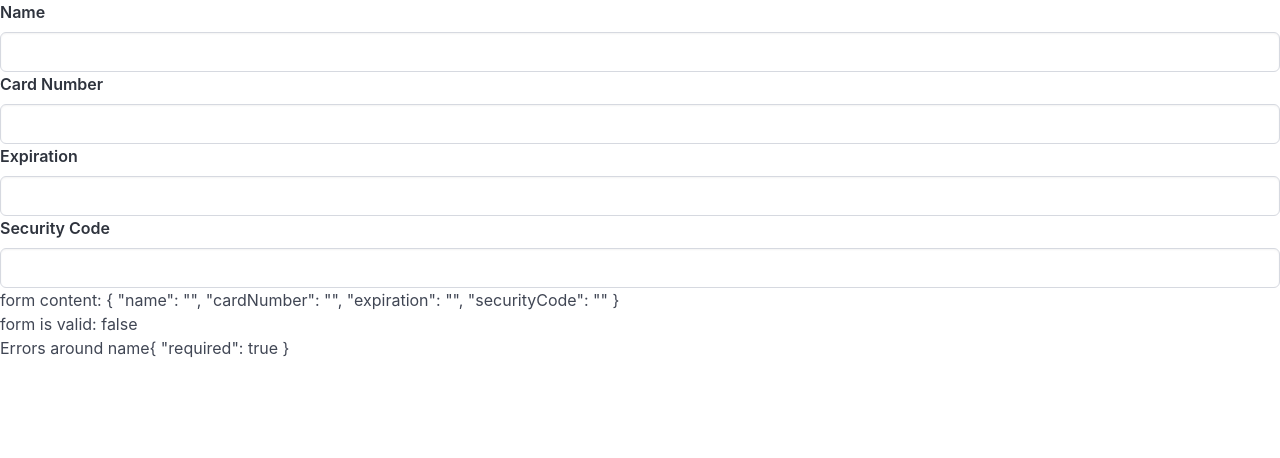
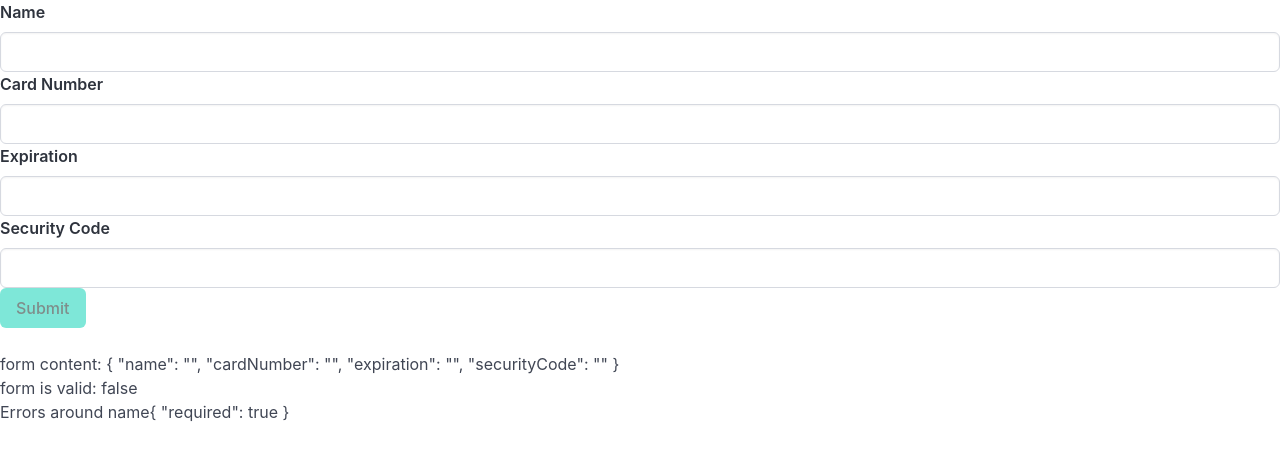
Before and after one commit to fundayluck/creditcard, an Angular app: page / in a window 1280 px wide. Shown: the top 458 px of the page. Built offline with nearby package versions, Linux system fonts and the light colour scheme.

Commit message:
handling form submission

```diff
--- a/src/app/components/card-form/card-form.component.html
+++ b/src/app/components/card-form/card-form.component.html
@@ -1,4 +1,4 @@
-<form [formGroup]="cardForm">
+<form [formGroup]="cardForm" (ngSubmit)="onSubmit()">
   <app-input label="Name" [control]="cardForm.controls.name"></app-input>
   <app-input
     label="Card Number"
@@ -12,7 +12,12 @@
     label="Security Code"
     [control]="cardForm.controls.securityCode"
   ></app-input>
+  <button class="button is-primary" [disabled]="cardForm.invalid" type="submit">
+    Submit
+  </button>
 </form>
+
+<br />
 
 <div>form content: {{ cardForm.value | json }}</div>
 <div>form is valid: {{ cardForm.valid }}</div>
--- a/src/app/components/card-form/card-form.component.ts
+++ b/src/app/components/card-form/card-form.component.ts
@@ -23,4 +23,8 @@ export class CardFormComponent {
     expiration: new FormControl(''),
     securityCode: new FormControl(''),
   });
+
+  onSubmit() {
+    console.log('form was submitted');
+  }
 }
```
